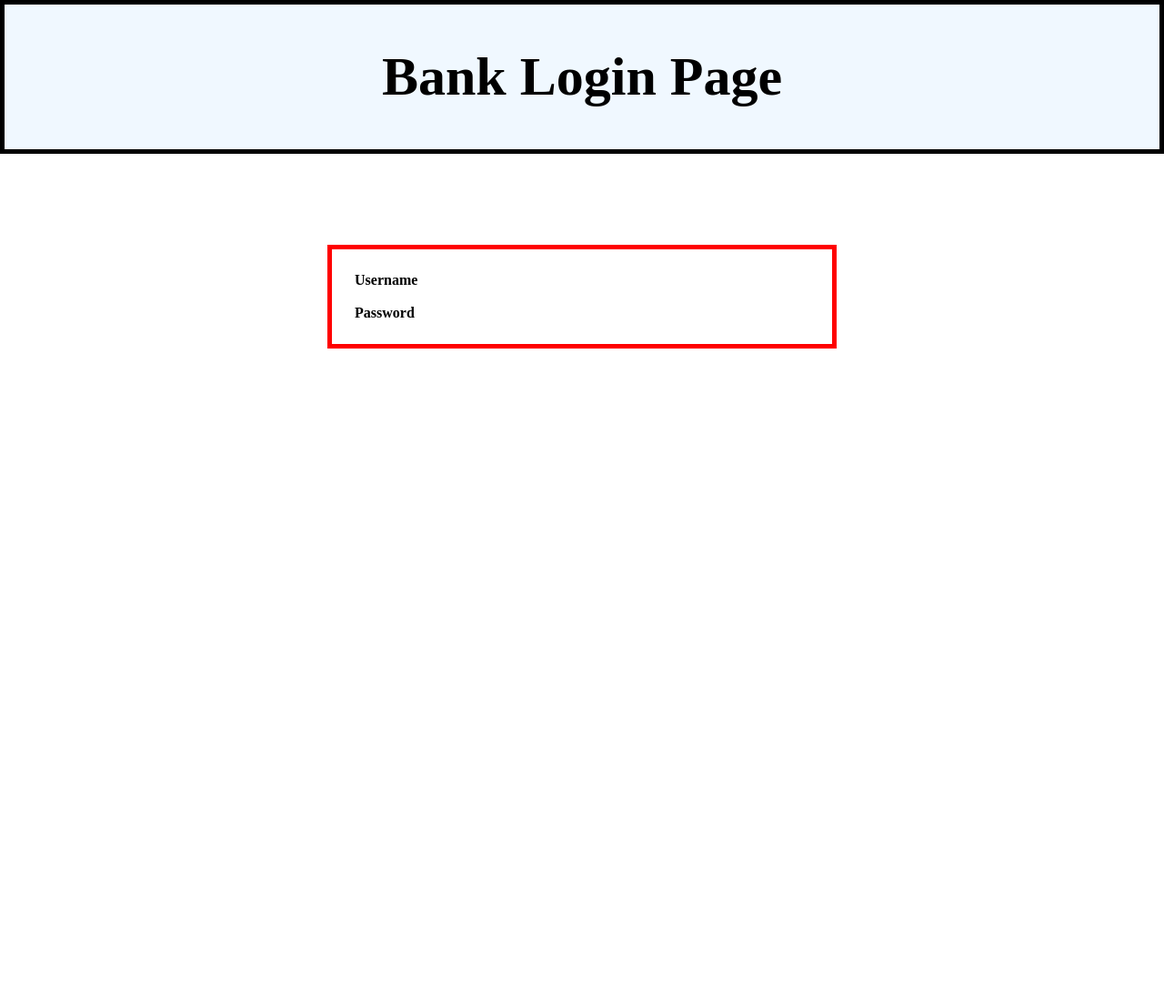
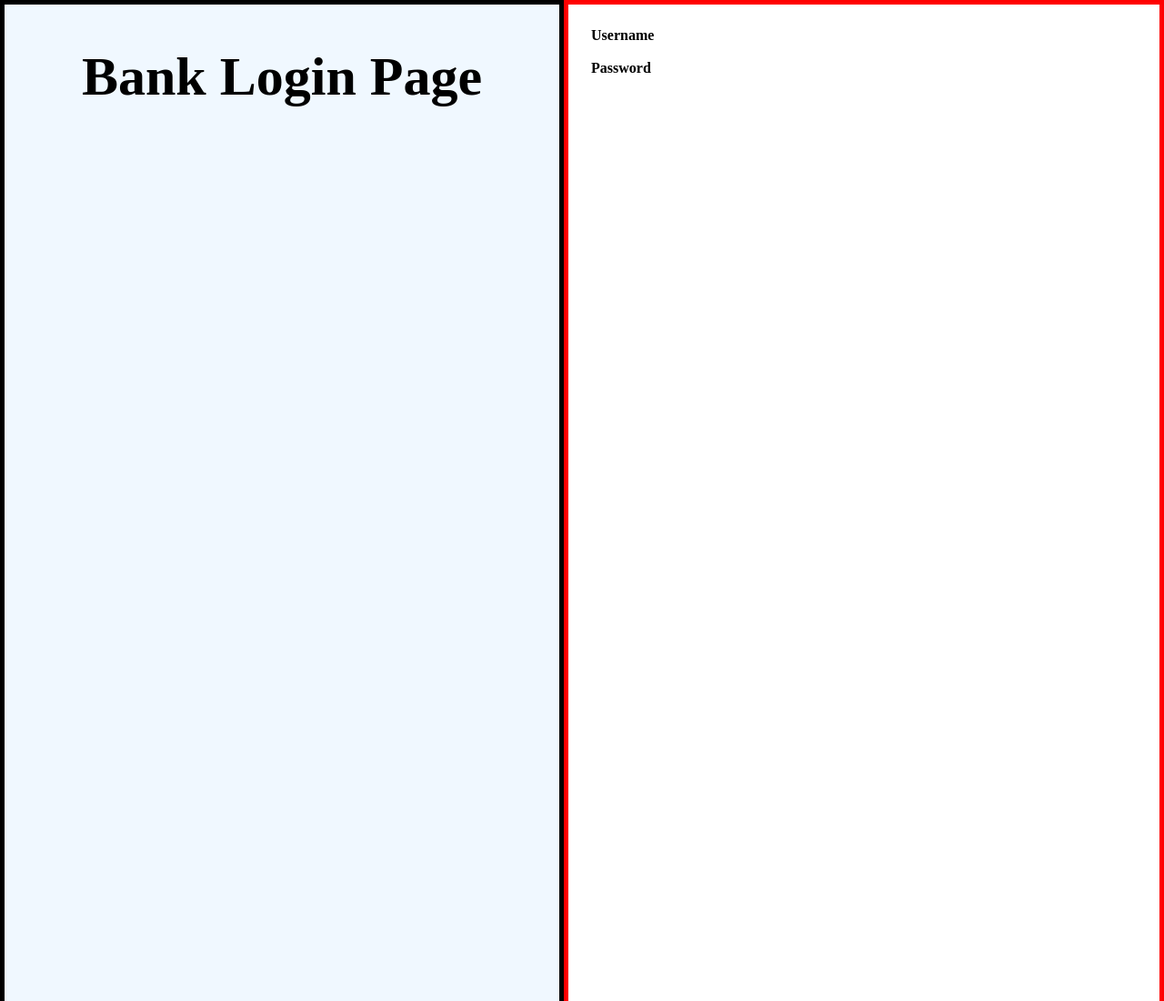
Before and after one commit to CodingTiger25/BankApplication, a plain HTML site: page frontend/index.html in a window 1280 px wide. Shown: the top 1100 px of the page at 91% size. Before the commit the page ends 800 px from the top, so only its background shows below. Drawn offline with Linux system fonts and the light colour scheme.

Commit message:
display flex on login page

```diff
--- a/frontend/css/style.css
+++ b/frontend/css/style.css
@@ -1,3 +1,19 @@
+.bank-title {
+    width: 100%;
+    margin: 0 auto;
+    height: 100em;
+
+}
+
+.login {
+    width: 100%;
+    margin: 0 auto;
+}
+
+body {
+    display: flex;
+}
+
 header {
     background: aliceblue;
     border: 5px solid black;
@@ -18,6 +34,5 @@ body {
 main {
     width: 500px;
     border: 5px solid red;
-    margin: 100px auto;
     padding: 25px;
 }
--- a/frontend/index.html
+++ b/frontend/index.html
@@ -6,13 +6,13 @@
     <link href="css/style.css" rel="stylesheet">
 </head>
     <body>
-    <header>
+    <header class="bank-title">
         <h1>
             Bank Login Page
         </h1>
     </header>
-    <main>
-        <div>
+    <main class="login">
+        <div >
             <strong>
                 Username
             </strong>
```
